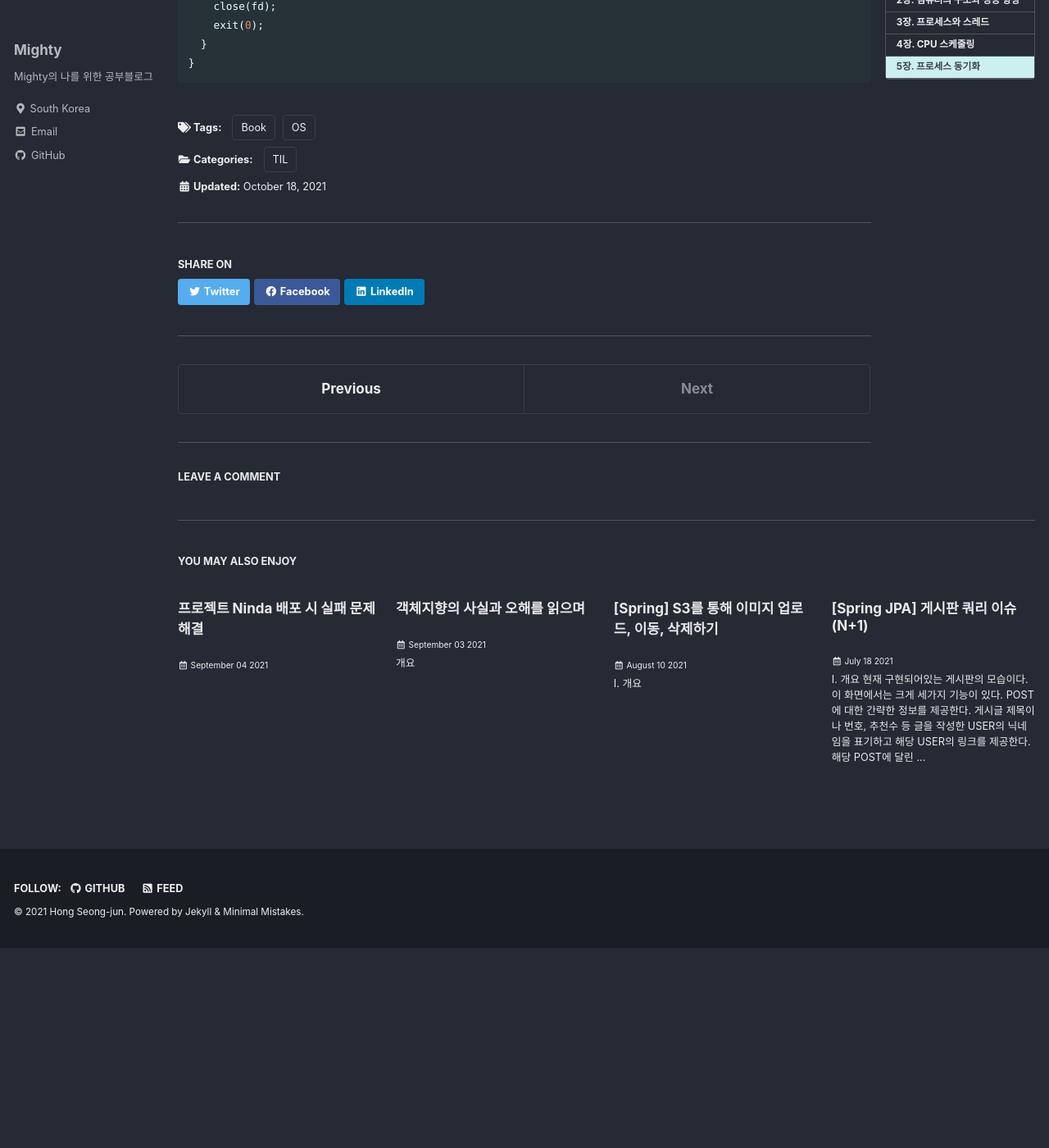
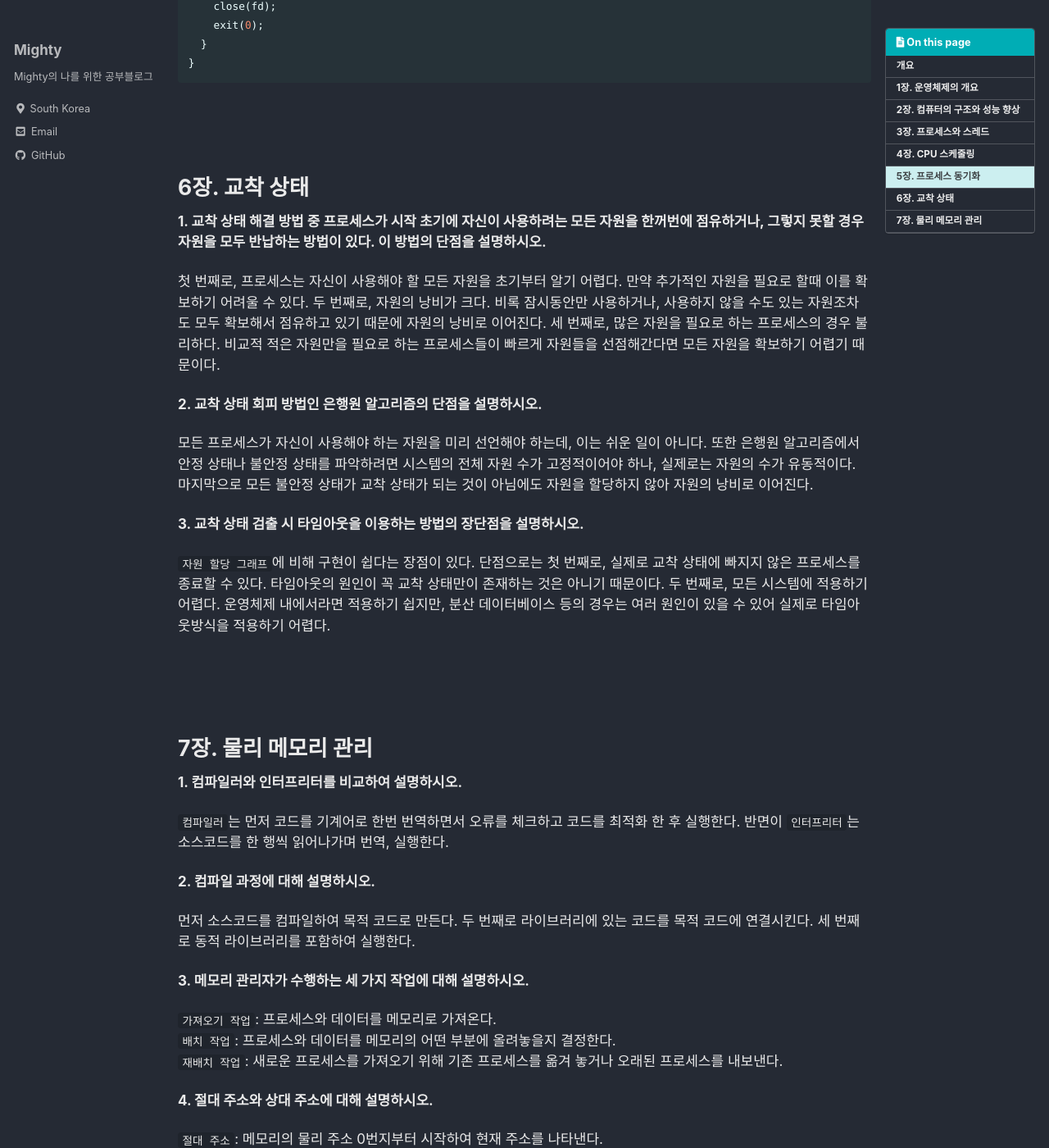
Before and after one commit to Mighty96/Mighty96.github.io, a Jekyll site: the page built from _posts/book/2021-10-18-os-1.md, in a window 1280 px wide and 1400 px high, scrolled down 10084 px. Shown: the whole window at 82% size. Built offline with Jekyll 4.4.1, drawn with Linux system fonts in a browser that asks for light colours; cached includes are drawn as plain includes; comment, search, counter and statistics services are not loaded; before the commit the page ends 11240 px from its top, so only the background shows below that; some of the changed text lies outside the part shown.

Commit message:
6, 7장 추가

````diff
--- a/_posts/book/2021-10-18-os-1.md
+++ b/_posts/book/2021-10-18-os-1.md
@@ -338,3 +338,58 @@ void main()
   }
 }
 ```
+
+<br><br><br>
+
+# 6장. 교착 상태
+
+__1. 교착 상태 해결 방법 중 프로세스가 시작 초기에 자신이 사용하려는 모든 자원을 한꺼번에 점유하거나, 그렇지 못할 경우 자원을 모두 반납하는 방법이 있다. 이 방법의 단점을 설명하시오.__
+
+첫 번째로, 프로세스는 자신이 사용해야 할 모든 자원을 초기부터 알기 어렵다. 만약 추가적인 자원을 필요로 할때 이를 확보하기 어려울 수 있다. 두 번째로, 자원의 낭비가 크다. 비록 잠시동안만 사용하거나, 사용하지 않을 수도 있는 자원조차도 모두 확보해서 점유하고 있기 때문에 자원의 낭비로 이어진다. 세 번째로, 많은 자원을 필요로 하는 프로세스의 경우 불리하다. 비교적 적은 자원만을 필요로 하는 프로세스들이 빠르게 자원들을 선점해간다면 모든 자원을 확보하기 어렵기 때문이다.
+
+__2. 교착 상태 회피 방법인 은행원 알고리즘의 단점을 설명하시오.__
+
+모든 프로세스가 자신이 사용해야 하는 자원을 미리 선언해야 하는데, 이는 쉬운 일이 아니다. 또한 은행원 알고리즘에서 안정 상태나 불안정 상태를 파악하려면 시스템의 전체 자원 수가 고정적이어야 하나, 실제로는 자원의 수가 유동적이다. 마지막으로 모든 불안정 상태가 교착 상태가 되는 것이 아님에도 자원을 할당하지 않아 자원의 낭비로 이어진다.
+
+__3. 교착 상태 검출 시 타임아웃을 이용하는 방법의 장단점을 설명하시오.__
+
+`자원 할당 그래프`에 비해 구현이 쉽다는 장점이 있다. 단점으로는 첫 번째로, 실제로 교착 상태에 빠지지 않은 프로세스를 종료할 수 있다. 타임아웃의 원인이 꼭 교착 상태만이 존재하는 것은 아니기 때문이다. 두 번째로, 모든 시스템에 적용하기 어렵다. 운영체제 내에서라면 적용하기 쉽지만, 분산 데이터베이스 등의 경우는 여러 원인이 있을 수 있어 실제로 타임아웃방식을 적용하기 어렵다.
+
+<br><br><br>
+
+# 7장. 물리 메모리 관리
+
+__1. 컴파일러와 인터프리터를 비교하여 설명하시오.__
+
+`컴파일러`는 먼저 코드를 기계어로 한번 번역하면서 오류를 체크하고 코드를 최적화 한 후 실행한다. 반면이 `인터프리터`는 소스코드를 한 행씩 읽어나가며 번역, 실행한다.
+
+__2. 컴파일 과정에 대해 설명하시오.__
+
+먼저 소스코드를 컴파일하여 목적 코드로 만든다. 두 번째로 라이브러리에 있는 코드를 목적 코드에 연결시킨다. 세 번째로 동적 라이브러리를 포함하여 실행한다.
+
+__3. 메모리 관리자가 수행하는 세 가지 작업에 대해 설명하시오.__
+
+`가져오기 작업`: 프로세스와 데이터를 메모리로 가져온다.
+`배치 작업`: 프로세스와 데이터를 메모리의 어떤 부분에 올려놓을지 결정한다.
+`재배치 작업`: 새로운 프로세스를 가져오기 위해 기존 프로세스를 옮겨 놓거나 오래된 프로세스를 내보낸다.
+
+__4. 절대 주소와 상대 주소에 대해 설명하시오.__
+
+`절대 주소`: 메모리의 물리 주소 0번지부터 시작하여 현재 주소를 나타낸다.
+`상대 주소`: 운영체제 영역을 제외한 사용자 영역의 시작을 0번지로 하여 현재 주소를 나타낸다.
+
+__5. 가변 분할 방식의 장단점을 설명하시오.__
+
+장점: 프로세스를 메모리의 연속된 공간에 적재할 수 있다.
+단점: 외부 단편화문제가 나타날 수 있다.
+
+
+__6. 고정 분할 방식의 장단점을 설명하시오.__
+
+장점: 일정한 크기로 나누어 적재하므로 메모리 관리가 수월하다.
+단점: 내부 단편화문제가 나타날 수 있다.
+
+__7. 버디 시스템에 대해 설명하시오.__
+
+가변 분할 방식이면서도 고정 분할 방식과 유사한 방식을 가진 시스템이다.
+새로 들어오는 프로세스의 크기가 적당히 맞아 떨어질 때까지 메모리를 `1/2`로 잘라낸 뒤 배치한다.
````
